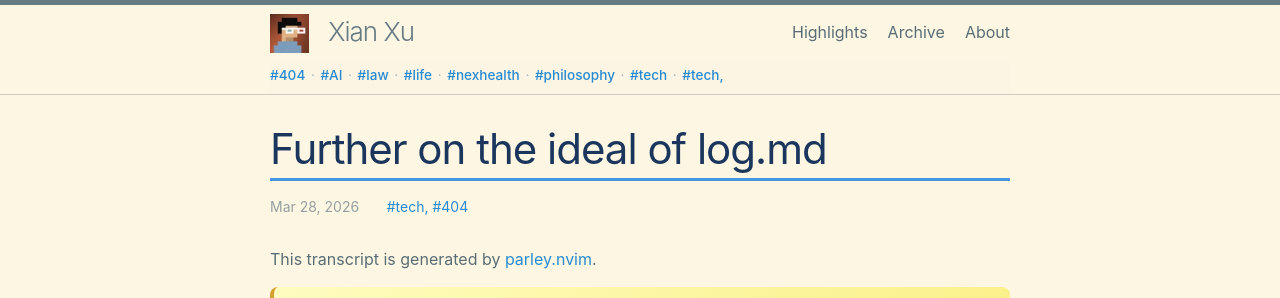
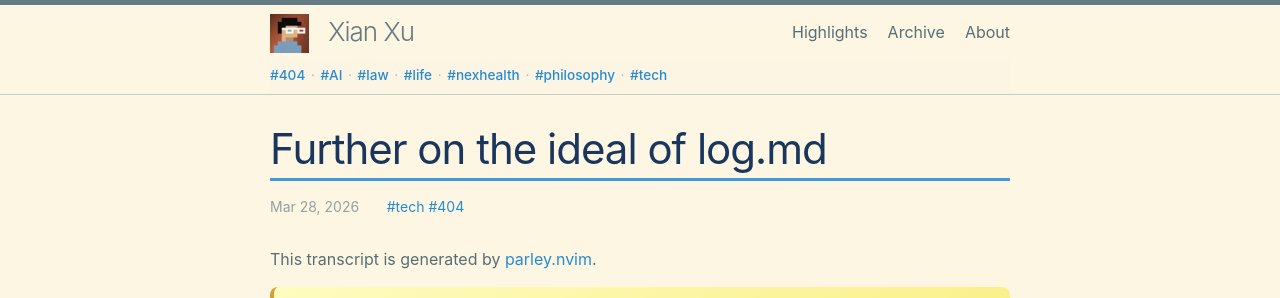
Before and after one commit to xianxu/xianxu.github.io, a Jekyll site: the page built from _posts/2026-03-28-further_on_the_ideal_of_logmd.markdown, in a window 1280 px wide and 900 px high. Shown: the top 298 px of the window. Built offline with Jekyll 4.4.1, drawn with Linux system fonts in a browser that asks for light colours; comment, search, counter and statistics services are not loaded.

Commit message:
Sync latest _posts from remote land

```diff
--- a/_posts/2026-03-28-agentic_state_management.markdown
+++ b/_posts/2026-03-28-agentic_state_management.markdown
@@ -2,7 +2,7 @@
 layout: post
 title:  'Agentic state management'
 date:   2026-03-28
-tags: tech, 404
+tags: tech 404
 comments: true
 hidden: true
 ---
--- a/_posts/2026-03-28-further_on_the_ideal_of_logmd.markdown
+++ b/_posts/2026-03-28-further_on_the_ideal_of_logmd.markdown
@@ -2,7 +2,7 @@
 layout: post
 title:  'Further on the ideal of log.md'
 date:   2026-03-28
-tags: tech, 404
+tags: tech 404
 comments: true
 hidden: true
 ---
```
